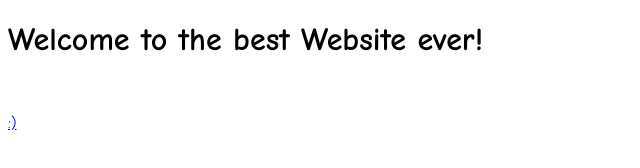
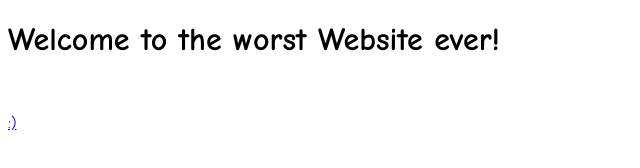
Before and after one commit to amb2127/pmxi.github.io, a plain HTML site: page index.html in a window 1280 px wide. Shown: the whole page, without its empty margins (0-640 px from the left). Drawn offline with Linux system fonts and the light colour scheme.

Commit message:
Update index.html

```diff
--- a/index.html
+++ b/index.html
@@ -6,7 +6,7 @@
 		<link rel="stylesheet" href="style.css">
 	</head>
 	<body>
-		<h1>Welcome to the best Website ever!</h1>
+		<h1>Welcome to the worst Website ever!</h1>
 		<br/>
 		<p><a title=":)" href="https://youtu.be/dQw4w9WgXcQ">:)</a></p>
 	</body>
```
